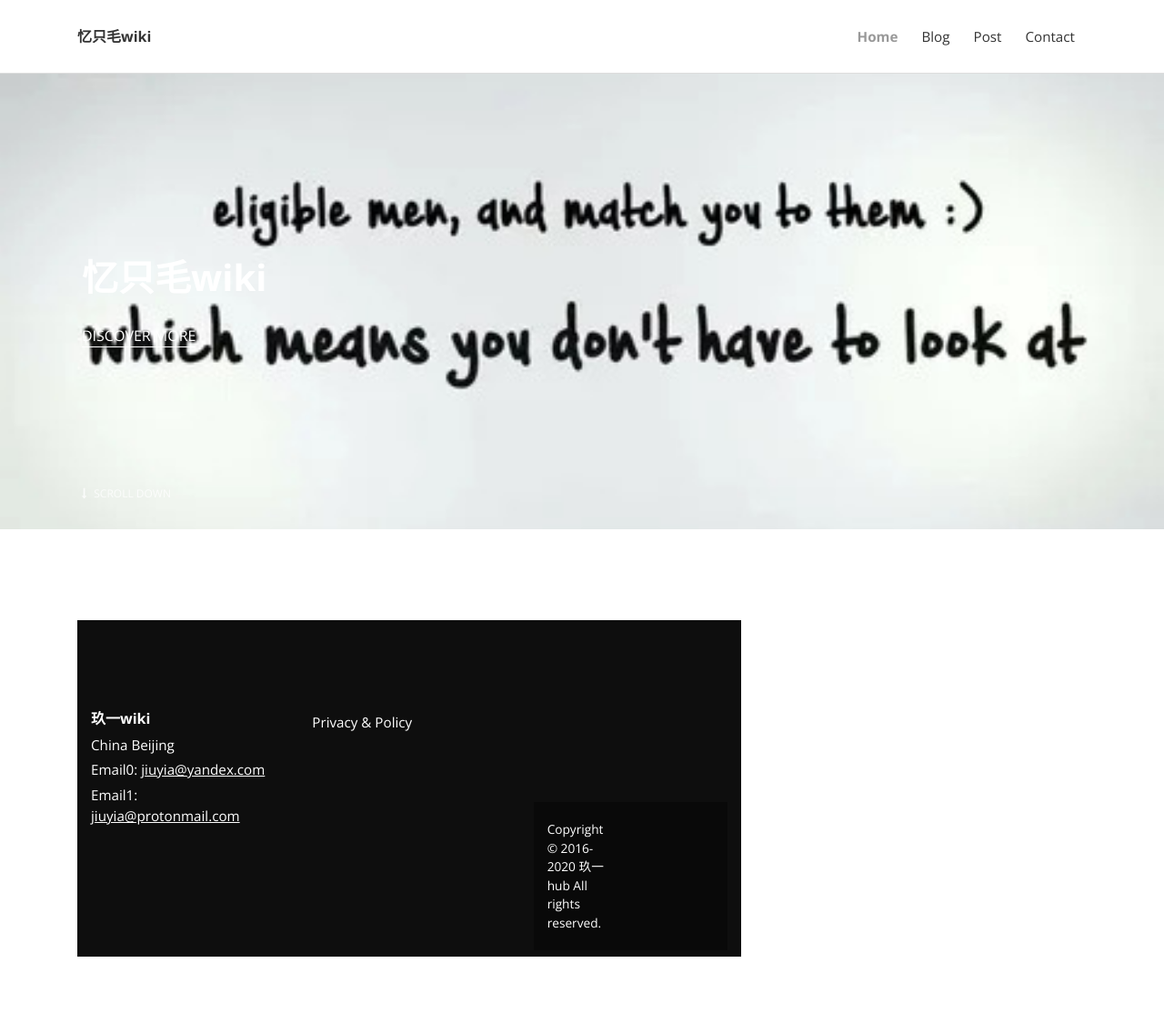
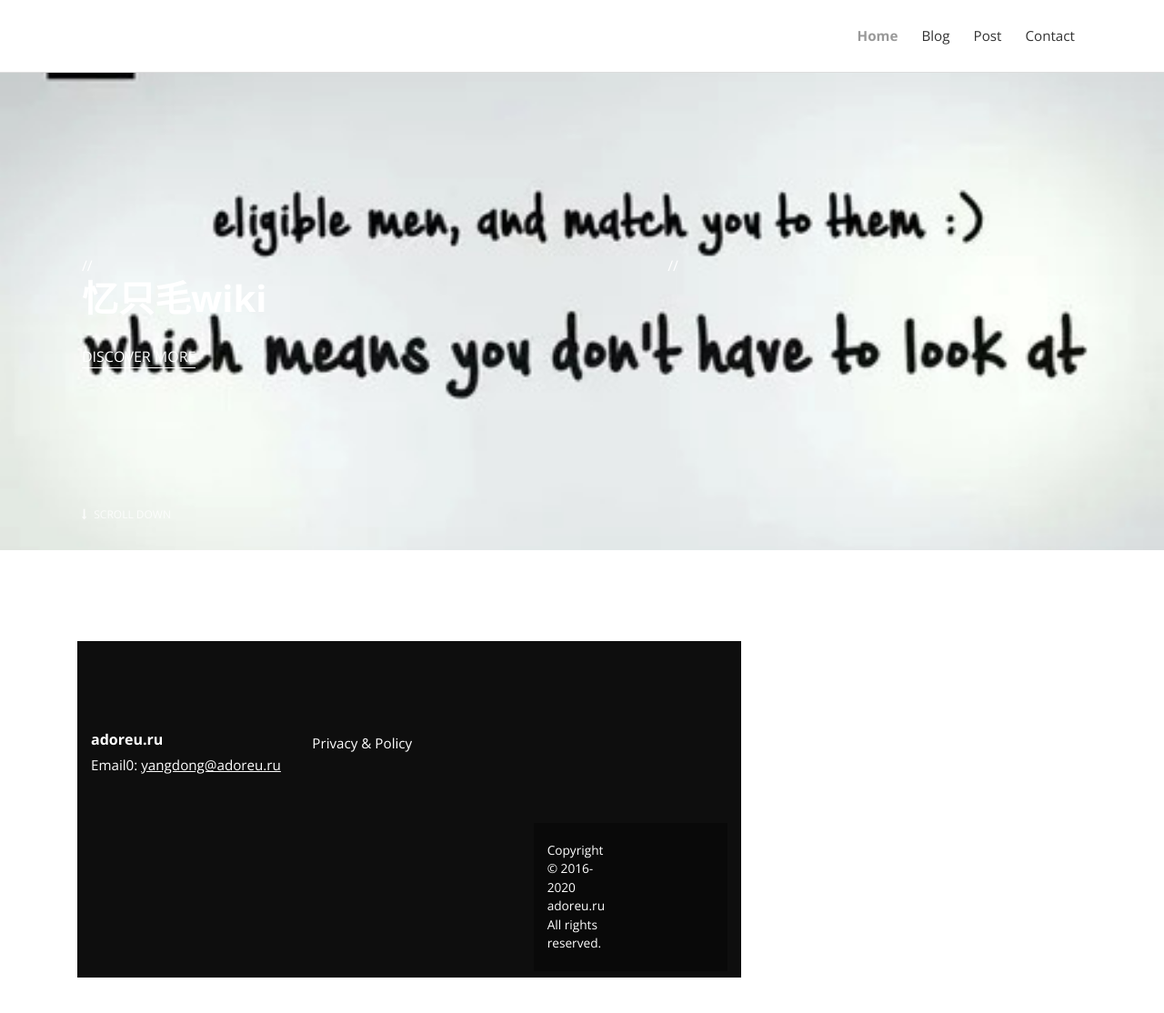
Before and after one commit to Lesbian-GNU/Lesbian-GNU.github.io, a plain HTML site: page index.html in a window 1280 px wide. Shown: the whole page at 91% size. Drawn offline with nearby package versions, Linux system fonts and the light colour scheme.

Commit message:
Update index.html

```diff
--- a/index.html
+++ b/index.html
@@ -37,16 +37,16 @@
         </div>
         <div class="container">
           <div class="navbar-header d-flex align-items-center justify-content-between">
-            <a href="index.html" class="navbar-brand">忆只毛wiki</a>
+            <a href="index.html" class="navbar-brand"></a>
             <button type="button" data-toggle="collapse" data-target="#navbarcollapse" aria-controls="navbarcollapse" aria-expanded="false" aria-label="Toggle navigation" class="navbar-toggler"><span></span><span></span><span></span></button>
           </div>
           <div id="navbarcollapse" class="collapse navbar-collapse">
             <ul class="navbar-nav ml-auto">
               <li class="nav-item"><a href="index.html" class="nav-link active ">Home</a>
               </li>
-              <li class="nav-item"><a href="http://u721563wzk.ha004.t.justns.ru/" class="nav-link ">Blog</a>
+              <li class="nav-item"><a href="https://blog.maoware-lgbt.pw/" class="nav-link ">Blog</a>
               </li>
-              <li class="nav-item"><a href="post.html" class="nav-link ">Post</a>
+              <li class="nav-item"><a href=404 class="nav-link ">Post</a>
               </li>
               <li class="nav-item"><a href="403" class="nav-link ">Contact</a>
               </li>
@@ -60,9 +60,9 @@
       <div class="container">
         <div class="row">
           <div class="col-lg-7">
-            <h1>忆只毛wiki</h1><a href="#" class="hero-link">Discover More</a>
+            //<h1>忆只毛wiki</h1><a href="#" class="hero-link">Discover More</a>
           </div>
-        </div><a href=".intro" class="continue link-scroll"><i class="fa fa-long-arrow-down"></i> Scroll Down</a>
+        //</div><a href=".intro" class="continue link-scroll"><i class="fa fa-long-arrow-down"></i> Scroll Down</a>
       </div>
     </section>
     <!-- Intro Section-->
@@ -70,26 +70,22 @@
       <div class="container">
         <div class="row">
           <div class="col-lg-8">
-
-    <!-- Page Footer-->
     <footer class="main-footer">
       <div class="container">
         <div class="row">
           <div class="col-md-4">
             <div class="logo">
-              <h6 class="text-white">玖一wiki</h6>
+              <h6 class="text-white">adoreu.ru</h6>
             </div>
             <div class="contact-details">
-              <p>China Beijing</p>
-              <p>Email0: <a href="mailto:jiuyia@yandex.com">jiuyia@yandex.com</a></p>
-              <p>Email1: <a href="mailto:jiuyia@protonmail.com">jiuyia@protonmail.com</a></p>
+              <p>Email0: <a href="mailto:yangdong@adoreu.ru">yangdong@adoreu.ru</a></p>
               <ul class="social-menu"></ul>
             </div>
           </div>
           <div class="col-md-4">
             <div class="menus d-flex">
               <ul class="list-unstyled">
-                <li> <a href="https://www.gnu.org/licenses/licenses.html">Privacy &amp; Policy</a></li>
+                <li> <a href="http://www.apache.org/licenses/LICENSE-2.0">Privacy &amp; Policy</a></li>
               </ul>
             </div>
           </div>
@@ -99,7 +95,7 @@
         <div class="container">
           <div class="row">
             <div class="col-md-6">
-              <p>Copyright &copy; 2016-2020 玖一hub All rights reserved.</p>
+              <p>Copyright &copy; 2016-2020 adoreu.ru All rights reserved.</p>
             </div>
             <div class="col-md-6 text-right">
             </div>
```
